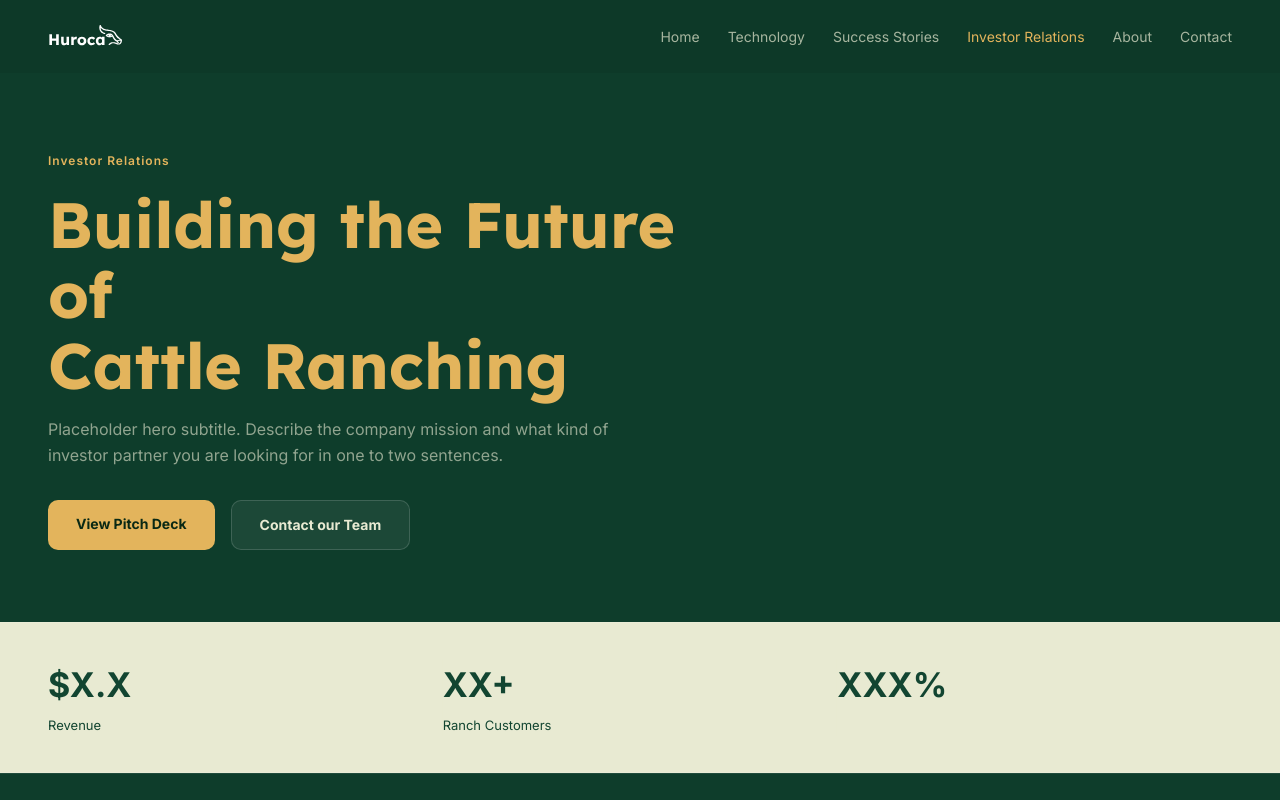
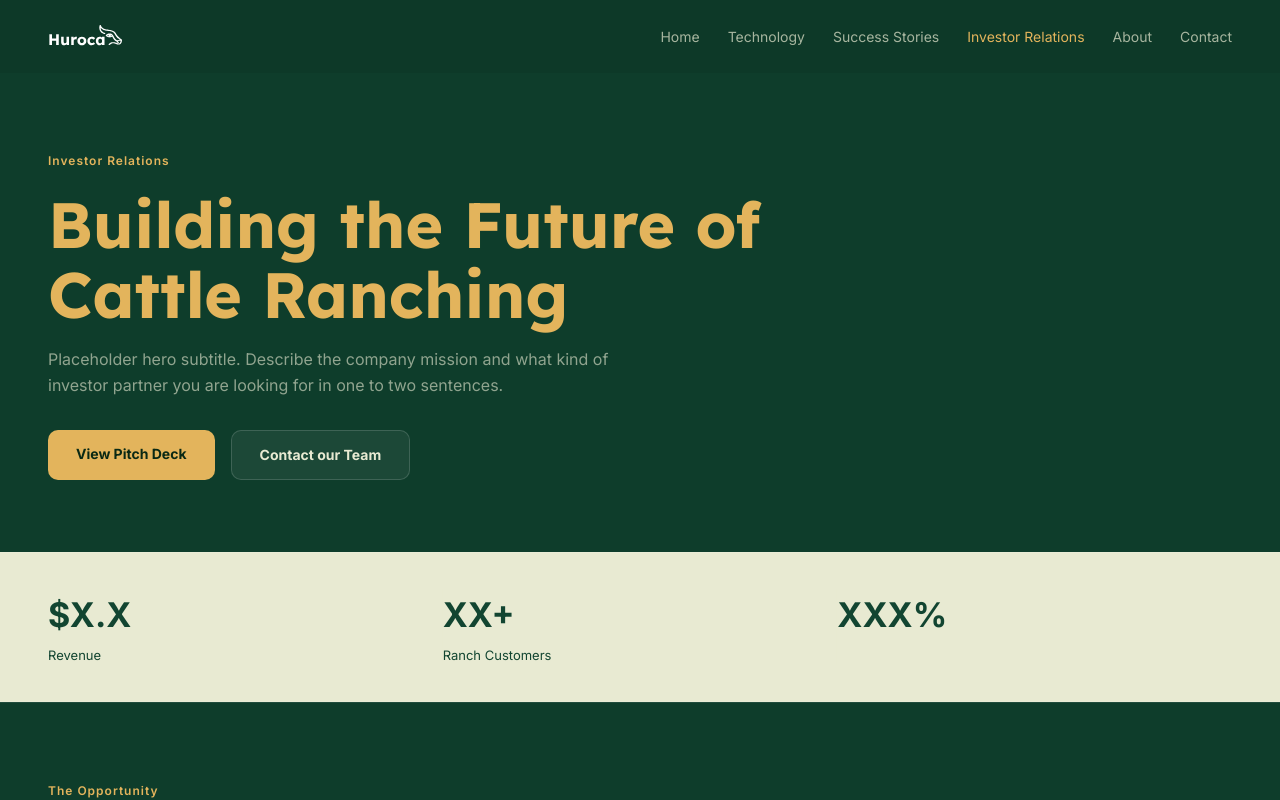
Before and after one commit to fwr3d/huroca-web, a Next.js app: page /investor-relations in a window 1280 px wide. Shown: the top 800 px of the page. Built offline with nearby package versions, Linux system fonts and the light colour scheme.

Commit message:
changed text sizing on investor relations

```diff
--- a/src/app/investor-relations/page.tsx
+++ b/src/app/investor-relations/page.tsx
@@ -52,7 +52,7 @@
       <section className="bg-dark pt-20 pb-[72px] px-12">
         <div className="max-w-[1344px] mx-auto">
           <p className="text-gold text-xs font-semibold tracking-[1px] mb-5">Investor Relations</p>
-          <h1 className="font-heading text-gold text-[64px] font-bold leading-[1.1] max-w-2xl mb-4">
+          <h1 className="font-heading text-gold text-[64px] font-bold leading-[1.1] max-w-3xl mb-4">
             Building the Future of<br />Cattle Ranching
           </h1>
           <p className="text-cream/60 text-base max-w-[620px] mb-8 leading-relaxed">
```
